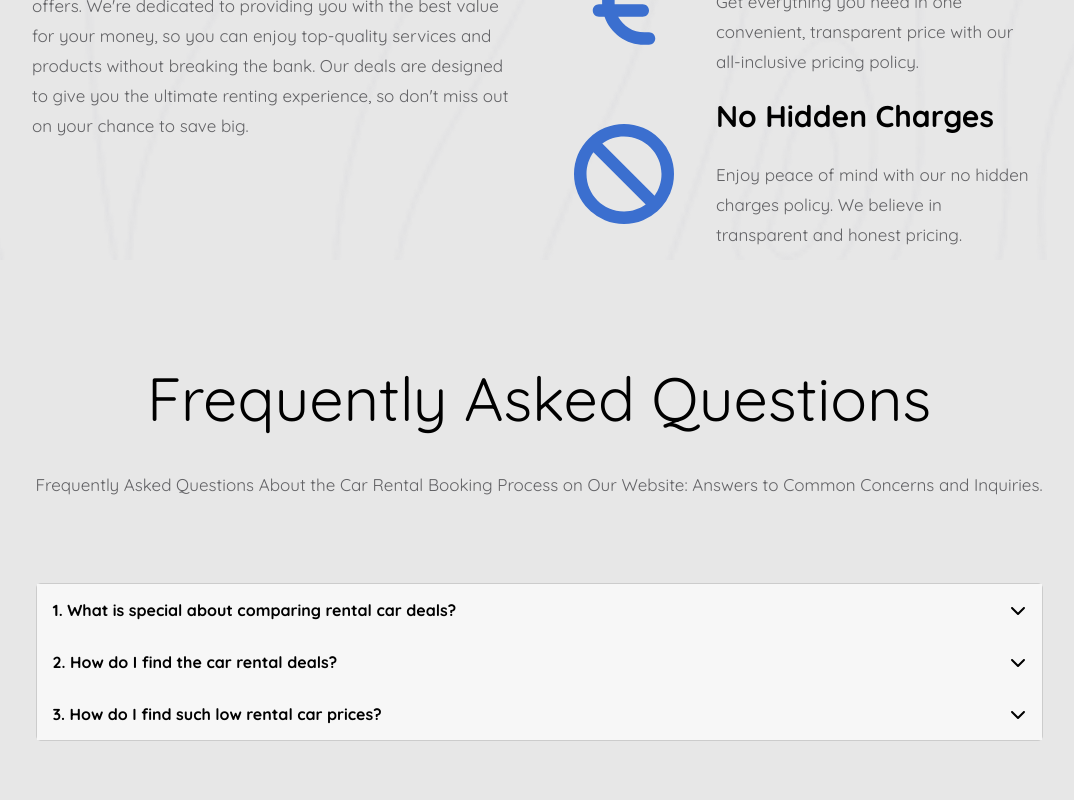
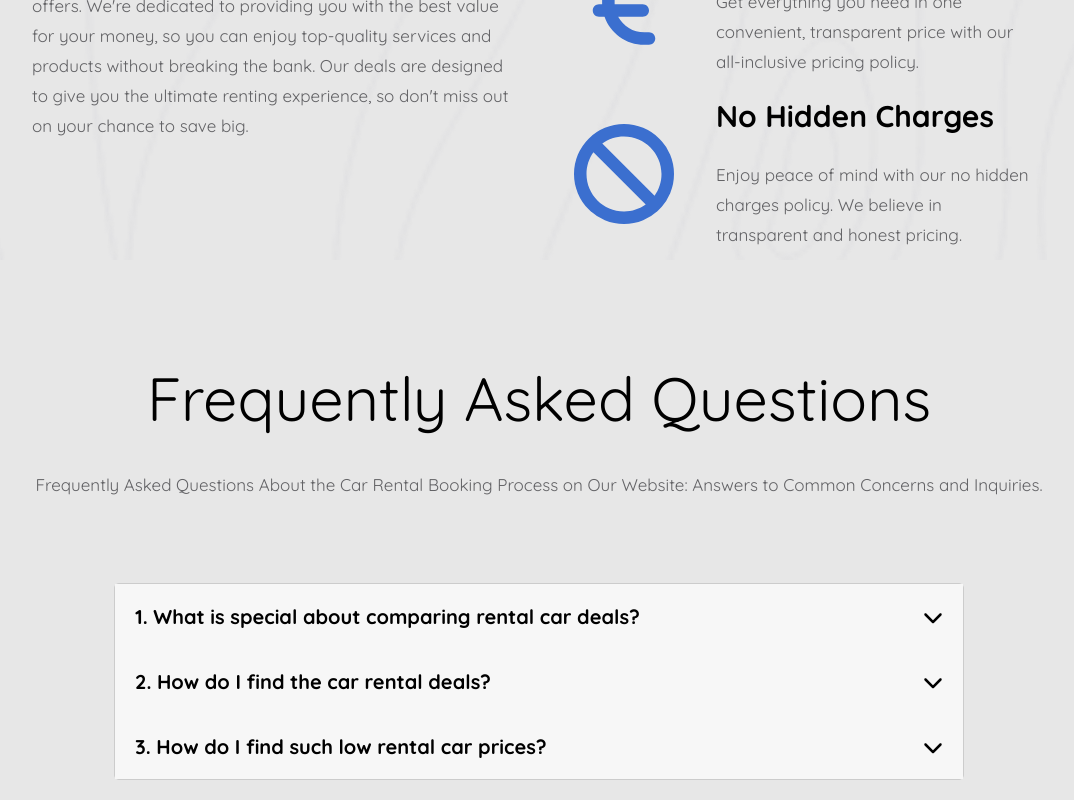
Before and after one commit to aldask/car-rental, a React (Create React App) app: page / in a window 1280 px wide. Shown: the part 2837-3637 px from the top of the page, without its empty margins (101-1175 px from the left). Before the commit the page ends 3610 px from the top, so only its background shows below. Built offline with nearby package versions, Linux system fonts and the light colour scheme.

Commit message:
Faq done

```diff
--- a/src/App.css
+++ b/src/App.css
@@ -610,7 +610,13 @@ button.pressedCar {
   justify-content: center;
   align-items: center;
   margin-top: 100px;
-  width: 100%;
+}
+.faqBox {
+  display: flex;
+  flex-direction: column;
+  align-items: center;
+  justify-content: center;
+  justify-self: center;
 }
 .faqTitle {
   display: flex;
@@ -631,22 +637,23 @@ button.pressedCar {
   justify-content: center;
   border: 1px solid #ccc;
   border-radius: 5px;
-  margin-bottom: 2rem;
+  margin-bottom: 20px;
+  width: 850px;
 }
 .questionBox button {
   width: 100%;
   text-align: left;
-  padding: 1rem;
+  padding: 20px;
   border: none;
   background-color: #f7f7f7;
-  font-size: 1rem;
   font-weight: 700;
+  font-size: 20px;
   cursor: pointer;
   position: relative;
 }
 .questionBox button .arrow {
   position: absolute;
-  right: 1rem;
+  right: 1.25rem;
   top: 50%;
   transform: translateY(-50%);
   transition: transform 0.3s ease-in-out;
@@ -656,7 +663,7 @@ button.pressedCar {
   transform: translateY(-50%) rotate(-180deg);
 }
 .answer {
-  padding: 1rem;
+  padding: 20px;
   background-color: #f7f7f7;
   border-top: 1px solid #ccc;
   animation: fadeIn 500ms ease-in-out;
--- a/src/components/Faq.tsx
+++ b/src/components/Faq.tsx
@@ -25,7 +25,8 @@ const questions: Question[] = [
 function Faq() {
   const [selectedQuestion, setSelectedQuestion] = useState("");
 
-  const handleQuestion = (e: React.MouseEvent<HTMLButtonElement, MouseEvent>) => {
+  const handleQuestion = (
+    e: React.MouseEvent<HTMLButtonElement, MouseEvent>) => {
     const selectedQuestion = questions.find((q) => q.asking === e.currentTarget.value);
     if (selectedQuestion) {
       setSelectedQuestion(selectedQuestion.answer);
@@ -37,6 +38,7 @@ function Faq() {
   return (
     <section className="faq">
       <div className="container">
+        <div className="faqBox">
           <div className="faqTitle">
             <h1>Frequently Asked Questions</h1>
             <p>
@@ -53,10 +55,7 @@ function Faq() {
                   className="question"
                 >
                   {q.asking}
-                <FontAwesomeIcon
-                  icon={faChevronDown}
-                  className="arrow"
-                />
+                  <FontAwesomeIcon icon={faChevronDown} className="arrow" />
                 </button>
                 {selectedQuestion === q.answer && (
                   <p className="answer">{selectedQuestion}</p>
@@ -65,6 +64,7 @@ function Faq() {
             ))}
           </div>
         </div>
+      </div>
     </section>
   );
 }
```
Lines whose indentation alone changed are shown as unchanged.
